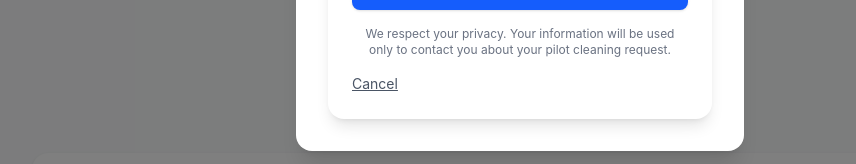
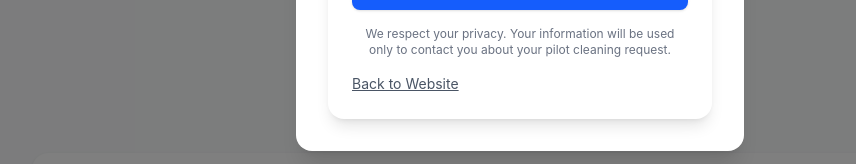
Before and after one commit to aboumba2002/digital-abb, a React (Vite) app: page / in a window 1280 px wide. Both pictures are taken after a click on the button "Request Free Pilot Cleaning". Shown: the part 583-747 px from the top of the page, without its empty margins (120-976 px from the left). Built offline with nearby package versions, Linux system fonts and the light colour scheme.

Commit message:
fix pilot form return behavior

```diff
--- a/src/ContactForm.tsx
+++ b/src/ContactForm.tsx
@@ -62,9 +62,9 @@ export default function ContactForm({ onClose }: { onClose: () => void }) {
         </p>
       </form>
 
-      <button onClick={onClose} className="mt-4 text-sm text-gray-600 underline">
-        Cancel
-      </button>
+      <a href="/" className="mt-4 inline-block text-sm text-gray-600 underline">
+        Back to Website
+      </a>
     </div>
   );
 }
```
